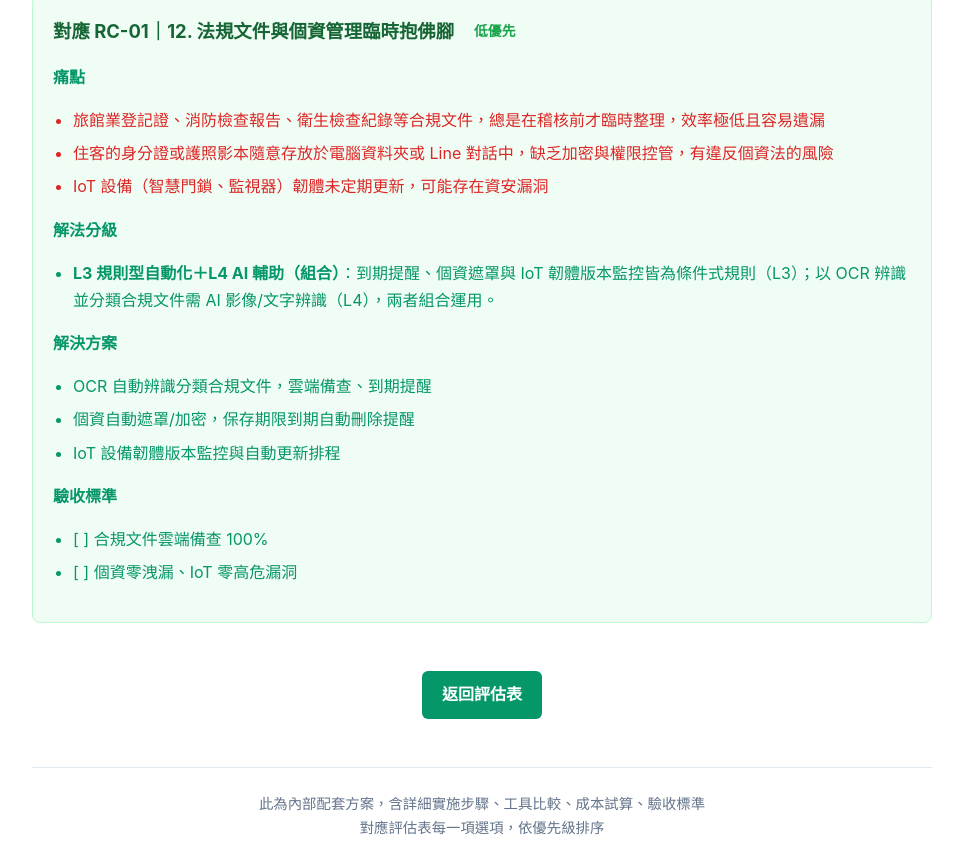
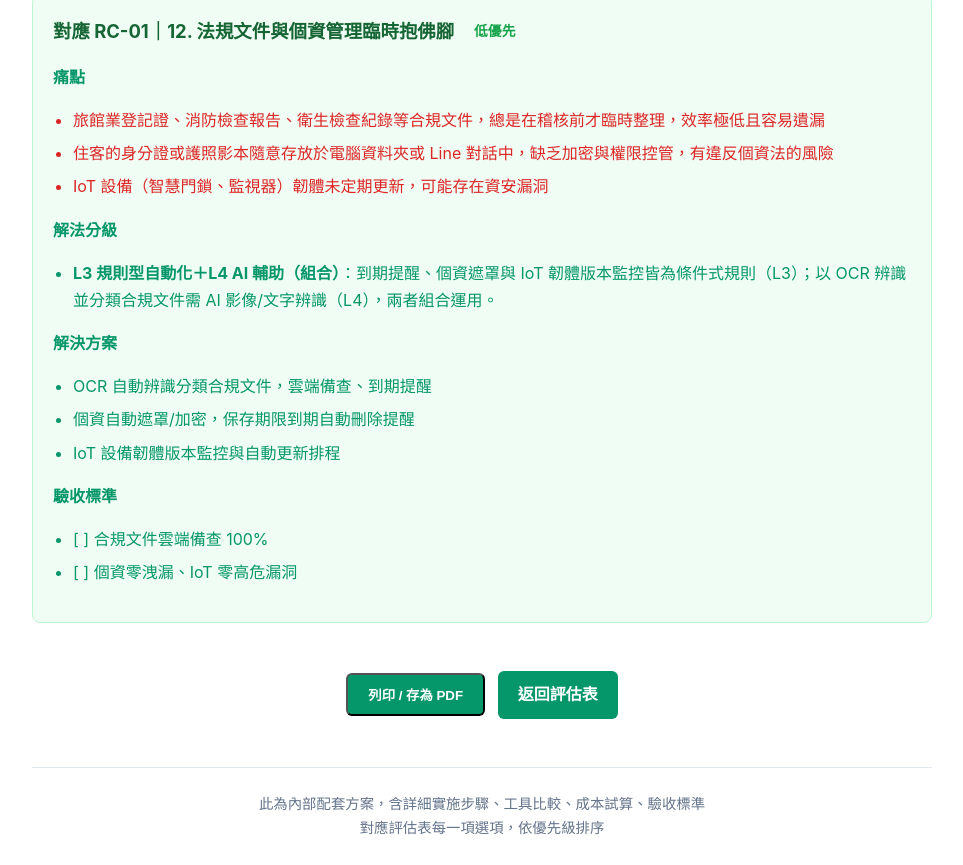
Before and after one commit to jeff79213-baba/ai-enterprise-strategy, a plain HTML site: page output/bnb-solution.html in a window 1280 px wide. Shown: the part 10856-11721 px from the top of the page, without its empty margins (158-1121 px from the left). Drawn offline with Linux system fonts and the light colour scheme.

Commit message:
三個配套方案底部加入 列印/存為 PDF 按鈕

```diff
--- a/output/bnb-solution.html
+++ b/output/bnb-solution.html
@@ -176,6 +176,7 @@ tr:nth-child(even) td { background: #f0fdf4; }
 </div>
 
 <div class="no-print" style="text-align:center;margin:32px 0;">
+<button class="btn" onclick="window.print()" style="margin-right:8px;">列印 / 存為 PDF</button>
 <a href="bnb-questionnaire.html" class="btn">返回評估表</a>
 </div>
 
```
Also changed, not shown: output/cnc-solution.html (+1 -0 lines), output/welding-solution.html (+1 -0 lines).
